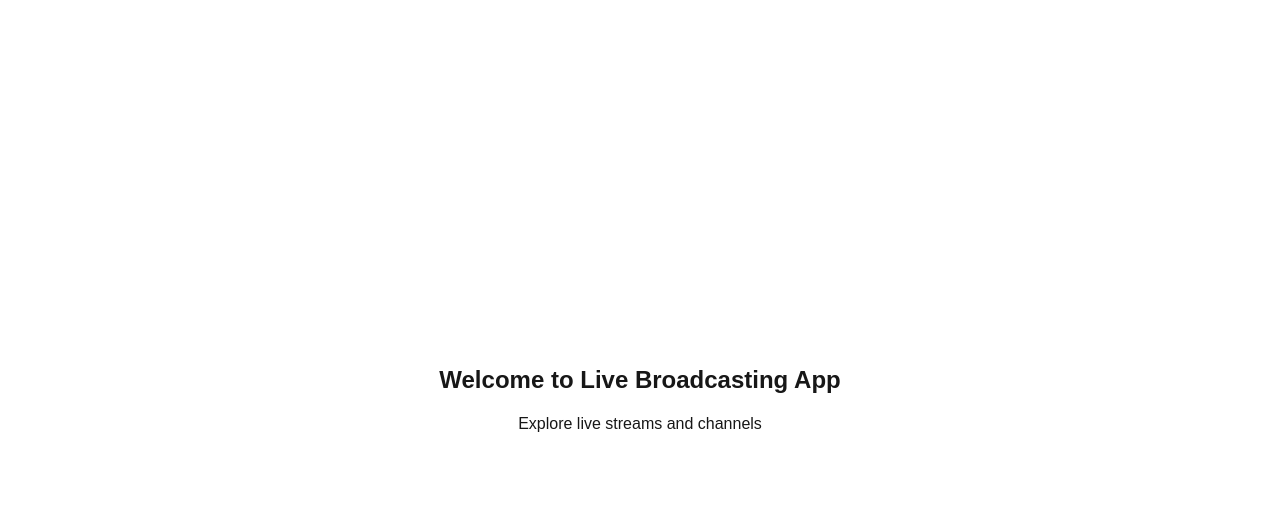
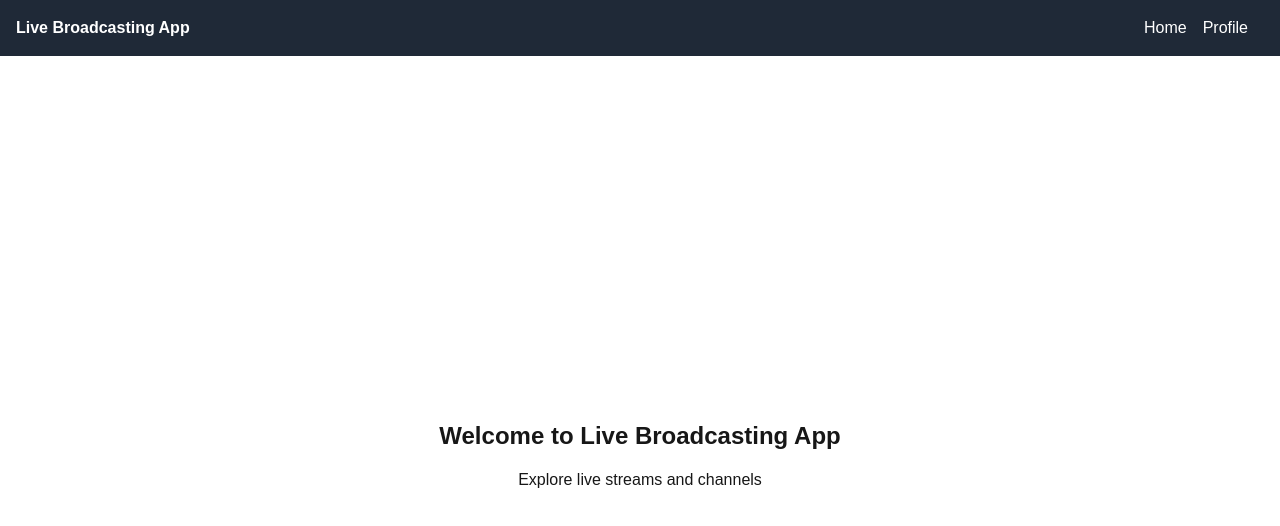
Before and after one commit to KumarShresth7/live-broadcasting-app, a Next.js app: page / in a window 1280 px wide. Shown: the top 526 px of the page. Built offline with nearby package versions, Linux system fonts and the light colour scheme.

Commit message:
Created a Navbar

```diff
--- a/app/layout.js
+++ b/app/layout.js
@@ -1,5 +1,6 @@
 import localFont from "next/font/local";
 import "./globals.css";
+import Navbar from "@/components/Navbar";
 
 const geistSans = localFont({
   src: "./fonts/GeistVF.woff",
@@ -23,6 +24,7 @@ export default function RootLayout({ children }) {
       <body
         className={`${geistSans.variable} ${geistMono.variable} antialiased`}
       >
+        <Navbar/>
         {children}
       </body>
     </html>
--- a/components/Navbar.jsx
+++ b/components/Navbar.jsx
@@ -0,0 +1,14 @@
+// components/Navbar.tsx
+import Link from 'next/link';
+
+export default function Navbar() {
+  return (
+    <nav className="bg-gray-800 text-white p-4 flex justify-between">
+      <Link href="/" className="font-bold">Live Broadcasting App</Link>
+      <div>
+        <Link href="/" className="mr-4">Home</Link>
+        <Link href="/profile/testuser" className="mr-4">Profile</Link>
+      </div>
+    </nav>
+  );
+}
```
